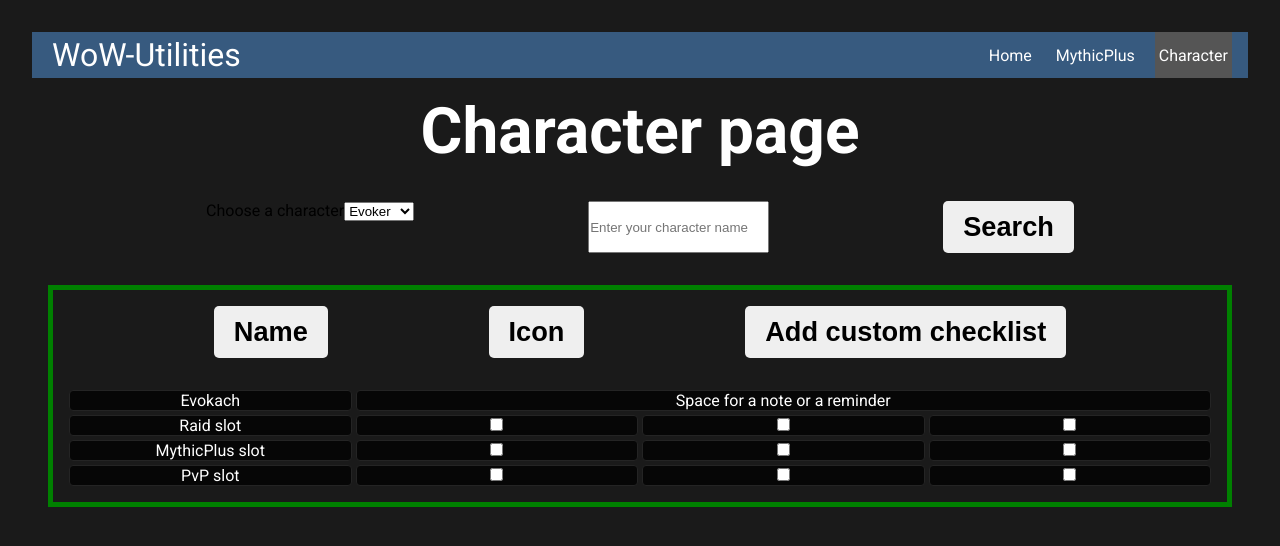
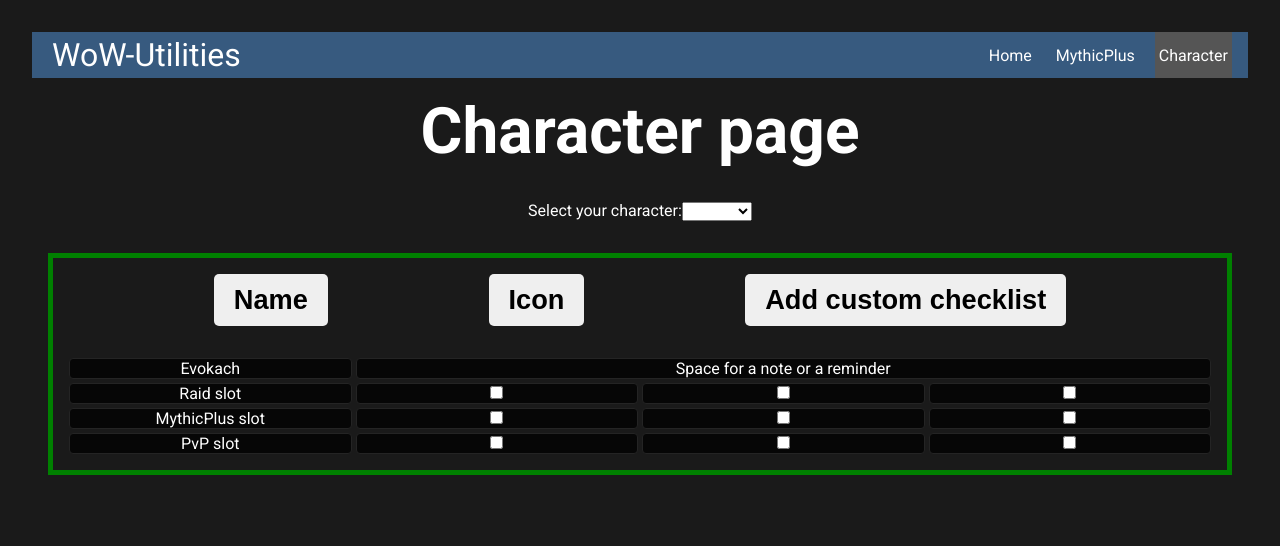
Before and after one commit to Nikolascerbakov/WoW-Utilities, a React (Vite) app: page /CharacterPage in a window 1280 px wide. Shown: the top 546 px of the page. Built offline with nearby package versions, Linux system fonts and the light colour scheme.

Commit message:
character page update

```diff
--- a/src/Navbar.jsx
+++ b/src/Navbar.jsx
@@ -10,7 +10,6 @@ function Navbar(){
             <CustomLink to="/Home">Home</CustomLink>
             <CustomLink to="/MythicPlus">MythicPlus</CustomLink>
             <CustomLink to="/CharacterPage">Character</CustomLink>
-
         </ul>
 
             </nav>)
--- a/src/components/UI/Select.jsx
+++ b/src/components/UI/Select.jsx
@@ -1,19 +1,33 @@
+import { useState } from "react"
 
 
 function Select(){
 
+    const [selectedCharacter, setSelectedCharacter] = useState('default')
+
+
+
     return(
         <div>
-             <label htmlFor="characters">Choose a character</label>
+             <label>
 
-            <select name="characters" id="characters-select" form="characters-select-form">
-                <option value="Evoker">Evoker</option>
-                <option value="Paladin">Paladin</option>
-                <option value="Rogue">Rogue</option>
-                <option value="Mage">Mage</option>
-                <option value="Warlock">Warlock</option>
-            </select>
+                Select your character:
 
+                <select
+                    name="selectedCharacter"
+                    id="character-select"
+                    form="characters-select-form"
+                    defaultValue="default"
+                    onChange={e => setSelectedCharacter(e.target.value)}
+                >
+                    <option value="default"></option>
+                    <option value="Evoker">Evoker</option>
+                    <option value="Paladin">Paladin</option>
+                    <option value="Rogue">Rogue</option>
+                    <option value="Mage">Mage</option>
+                    <option value="Warlock">Warlock</option>
+                </select>
+             </label>
         </div>
 
 
--- a/src/index.css
+++ b/src/index.css
@@ -6,6 +6,7 @@ body{
     background-color: hsl(0, 0%, 10%);
     margin: 0;
     font-family: "Roboto", sans-serif;
+    color: white;
 }
 
 .main-nav{
--- a/src/pages/CharacterPage.jsx
+++ b/src/pages/CharacterPage.jsx
@@ -6,23 +6,27 @@ import { useState } from "react";
 
 function CharacterPage(){
 
-    const [characters, setCharacters] = useState([])
+    const [shownCharacter,setShownCharacter] = useState();
 
-    const handleInputChange = (event) => {
-        setCharacters(event.target.value);
-    }
+    // const [input, setInput] = useState("");
 
-    const handleClickSearch = () => {
+    // const handleInputChange = (event) => {
+    //     setInput(event.target.value);
+    // }
 
-    }
+    // const handleClickSearch = () => {
+
+    // }
+
+
 
     return (
         <div className="character-page-container">
             <h1>Character page</h1>
             <div className="search-container">
-                <Select />
-                <Searchbar placeholder={"Enter your character name"} handleInputChange={handleInputChange}/>
-                <Button text={"Search"} className={"search-button"} onClick={handleClickSearch}/>
+                <Select  />
+                {/* <Searchbar placeholder="Enter your character name" handleInputChange={handleInputChange}/> */}
+                {/* <Button text={"Search"} className={"search-button"} onClick={handleClickSearch}/> */}
             </div>
 
             <div className="character-container">
```
